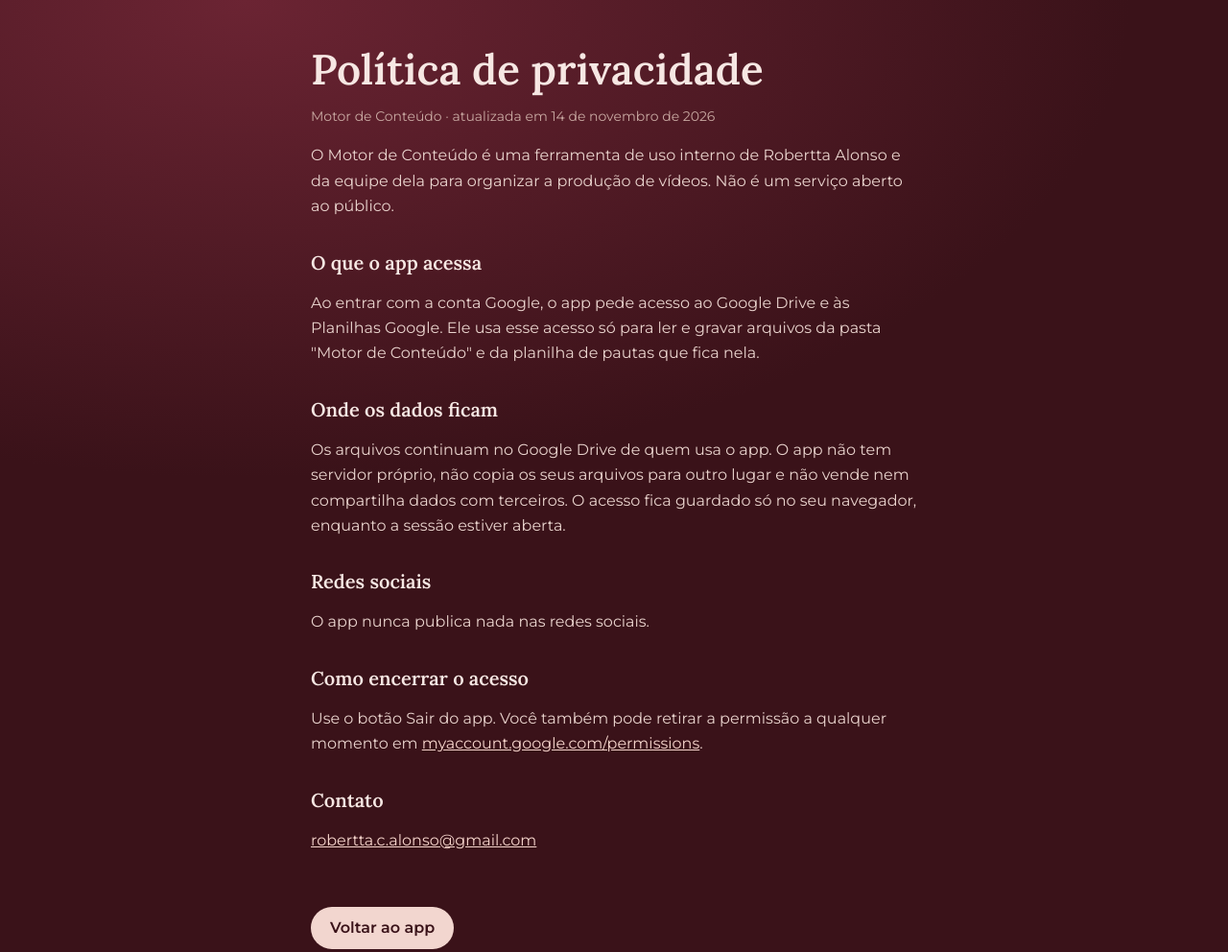
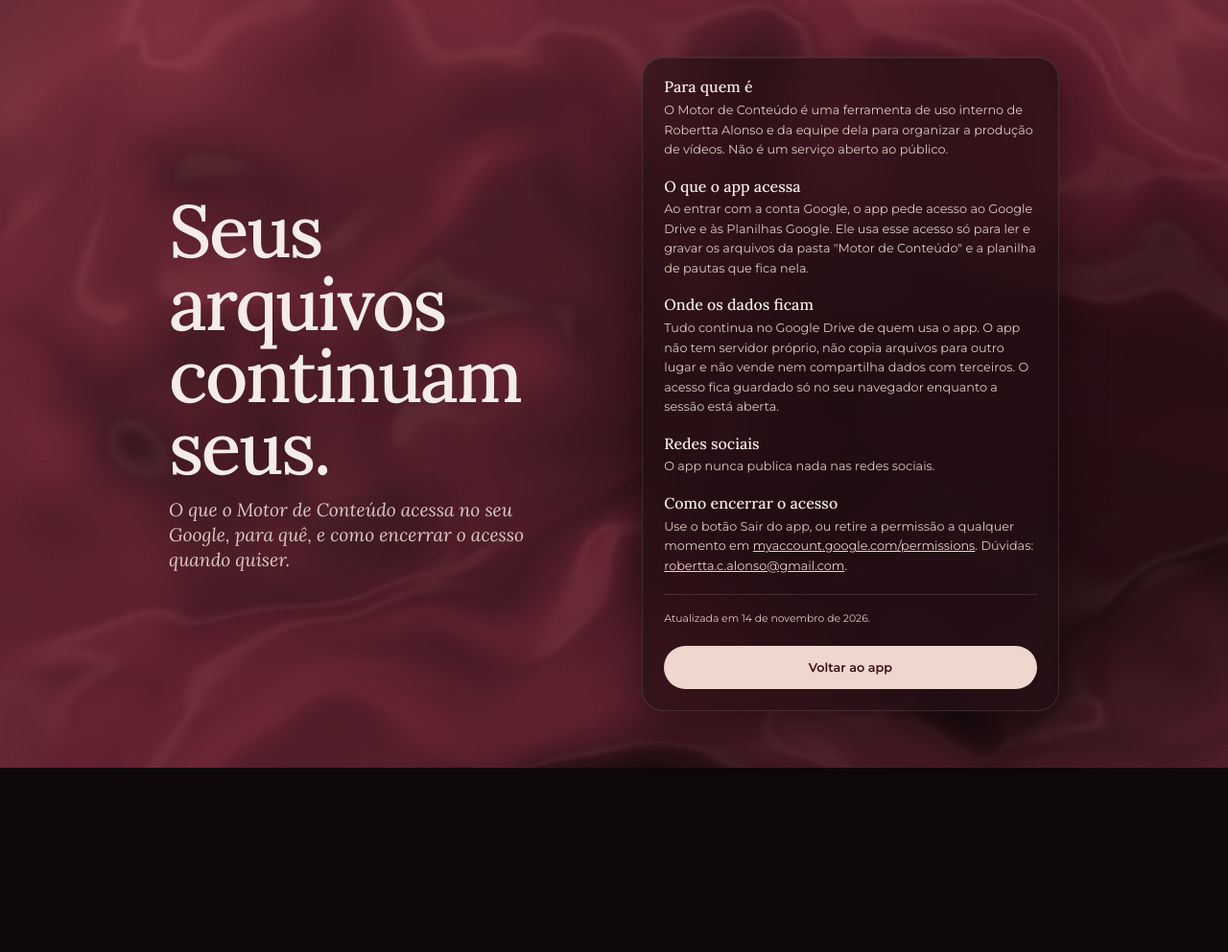
Before and after one commit to gabrielgdo/motor-conteudo, a plain HTML site: page privacidade.html in a window 1280 px wide. Shown: the whole page at 96% size. After the commit the page ends 800 px from the top, so only its background shows below. Drawn offline with Linux system fonts and the light colour scheme.

Commit message:
Privacidade com a identidade visual da entrada (véu, grão, painel de vidro)

```diff
--- a/privacidade.html
+++ b/privacidade.html
@@ -1,49 +1,65 @@
 <!doctype html>
-<html lang="pt-BR">
+<html lang="pt-BR" data-tema="noite">
 <head>
 <meta charset="utf-8">
 <meta name="viewport" content="width=device-width, initial-scale=1, viewport-fit=cover">
-<title>Política de privacidade · Motor de Conteúdo</title>
+<title>Privacidade · Motor de Conteúdo</title>
+<meta name="description" content="Política de privacidade do Motor de Conteúdo.">
+<meta name="theme-color" content="#0F0809" id="meta-tema">
 <link rel="icon" type="image/png" sizes="32x32" href="./icons/favicon.png">
+<link rel="apple-touch-icon" sizes="180x180" href="./icons/apple-touch-icon.png">
 <link rel="preconnect" href="https://fonts.googleapis.com">
 <link rel="preconnect" href="https://fonts.gstatic.com" crossorigin>
-<link href="https://fonts.googleapis.com/css2?family=Lora:ital,wght@0,400..700;1,400..700&family=Montserrat:wght@400;500;600&display=swap" rel="stylesheet">
+<link href="https://fonts.googleapis.com/css2?family=Lora:ital,wght@0,400..700;1,400..700&family=Montserrat:wght@400;500;600;700&display=swap" rel="stylesheet">
+<link rel="stylesheet" href="./css/app.css">
+<script>
+try { if (localStorage.getItem('motor-tema') === 'dia') { document.documentElement.dataset.tema = 'dia'; } } catch (e) {}
+</script>
 <style>
-  :root{color-scheme:dark}
-  *{box-sizing:border-box}
-  body{margin:0;min-height:100vh;background:#3a1219 radial-gradient(120% 80% at 20% 0%,#6b2433 0%,#3a1219 60%);color:#f6e7e3;font:400 1rem/1.65 Montserrat,system-ui,sans-serif}
-  main{max-width:42rem;margin:0 auto;padding:calc(3rem + env(safe-area-inset-top)) calc(1.25rem + env(safe-area-inset-right)) calc(3rem + env(safe-area-inset-bottom)) calc(1.25rem + env(safe-area-inset-left))}
-  h1{font:600 clamp(2rem,6vw,2.75rem)/1.1 Lora,Georgia,serif;margin:0 0 .5rem}
-  h2{font:600 1.25rem/1.3 Lora,Georgia,serif;margin:2rem 0 .5rem}
-  p,li{color:#e9d3cd}
-  .data{font-size:.875rem;color:#c9a9a2}
-  a{color:#f6d5cc}
-  .voltar{display:inline-flex;align-items:center;justify-content:center;min-height:2.75rem;padding:0 1.25rem;margin-top:2.5rem;border-radius:999px;background:#f2d6cf;color:#3a1219;font-weight:600;text-decoration:none}
+  /* Só desta página: mesma identidade da entrada (véu, grão, Lora/Montserrat, painel de vidro). */
+  .priv{position:relative;z-index:2;min-height:100vh;min-height:100dvh;display:grid;align-content:center;gap:2rem;max-width:77.5rem;margin:0 auto;
+    padding:calc(2.5rem + env(safe-area-inset-top)) calc(1.25rem + env(safe-area-inset-right)) calc(2.5rem + env(safe-area-inset-bottom)) calc(1.25rem + env(safe-area-inset-left))}
+  .priv h1{font-size:clamp(2.75rem,8vw,6rem);line-height:.98;letter-spacing:-.03em;max-width:11ch}
+  .priv-painel{gap:0;padding:1.75rem}
+  .priv-painel h2{font-size:1.25rem;margin:1.5rem 0 .375rem}
+  .priv-painel h2:first-of-type{margin-top:0}
+  .priv-painel p{color:var(--tinta-2);line-height:1.6;margin:0}
+  .priv-data{font-size:.84375rem;color:var(--tinta-2);margin-top:1.5rem !important;padding-top:1.25rem;border-top:1px solid var(--fio)}
+  .priv-voltar{margin-top:1.5rem;text-decoration:none}
+  @media (min-width:900px){
+    .priv{grid-template-columns:minmax(0,1fr) 34rem;align-items:center;gap:2rem 4rem;
+      padding:calc(3.5rem + env(safe-area-inset-top)) calc(2.5rem + env(safe-area-inset-right)) calc(3.5rem + env(safe-area-inset-bottom)) calc(2.5rem + env(safe-area-inset-left))}
+  }
 </style>
+<script type="module">
+  import { Veu } from './js/visual.js';
+  Veu.iniciar();
+  Veu.cores(document.documentElement.dataset.tema === 'dia' ? 'dia' : 'noite');
+  Veu.ligar();
+</script>
 </head>
-<body>
-<main>
-  <h1>Política de privacidade</h1>
-  <p class="data">Motor de Conteúdo · atualizada em 14 de novembro de 2026</p>
-
+<body class="entrada">
+<canvas id="veu" aria-hidden="true"></canvas>
+<div class="grao" aria-hidden="true"></div>
+<main class="priv">
+  <div>
+    <h1>Seus arquivos continuam seus.</h1>
+    <p class="login-frase">O que o Motor de Conteúdo acessa no seu Google, para quê, e como encerrar o acesso quando quiser.</p>
+  </div>
+  <section class="login-porta priv-painel" aria-label="Política de privacidade">
+    <h2>Para quem é</h2>
     <p>O Motor de Conteúdo é uma ferramenta de uso interno de Robertta Alonso e da equipe dela para organizar a produção de vídeos. Não é um serviço aberto ao público.</p>
-
     <h2>O que o app acessa</h2>
-  <p>Ao entrar com a conta Google, o app pede acesso ao Google Drive e às Planilhas Google. Ele usa esse acesso só para ler e gravar arquivos da pasta "Motor de Conteúdo" e da planilha de pautas que fica nela.</p>
-
+    <p>Ao entrar com a conta Google, o app pede acesso ao Google Drive e às Planilhas Google. Ele usa esse acesso só para ler e gravar os arquivos da pasta "Motor de Conteúdo" e a planilha de pautas que fica nela.</p>
     <h2>Onde os dados ficam</h2>
-  <p>Os arquivos continuam no Google Drive de quem usa o app. O app não tem servidor próprio, não copia os seus arquivos para outro lugar e não vende nem compartilha dados com terceiros. O acesso fica guardado só no seu navegador, enquanto a sessão estiver aberta.</p>
-
+    <p>Tudo continua no Google Drive de quem usa o app. O app não tem servidor próprio, não copia arquivos para outro lugar e não vende nem compartilha dados com terceiros. O acesso fica guardado só no seu navegador enquanto a sessão está aberta.</p>
     <h2>Redes sociais</h2>
     <p>O app nunca publica nada nas redes sociais.</p>
-
     <h2>Como encerrar o acesso</h2>
-  <p>Use o botão Sair do app. Você também pode retirar a permissão a qualquer momento em <a href="https://myaccount.google.com/permissions">myaccount.google.com/permissions</a>.</p>
-
-  <h2>Contato</h2>
-  <p><a href="mailto:robertta.c.alonso@gmail.com">robertta.c.alonso@gmail.com</a></p>
-
-  <a class="voltar" href="./">Voltar ao app</a>
+    <p>Use o botão Sair do app, ou retire a permissão a qualquer momento em <a href="https://myaccount.google.com/permissions">myaccount.google.com/permissions</a>. Dúvidas: <a href="mailto:robertta.c.alonso@gmail.com">robertta.c.alonso@gmail.com</a>.</p>
+    <p class="priv-data">Atualizada em 14 de novembro de 2026.</p>
+    <a class="google priv-voltar" href="./">Voltar ao app</a>
+  </section>
 </main>
 </body>
 </html>
```
Lines whose indentation alone changed are shown as unchanged.
